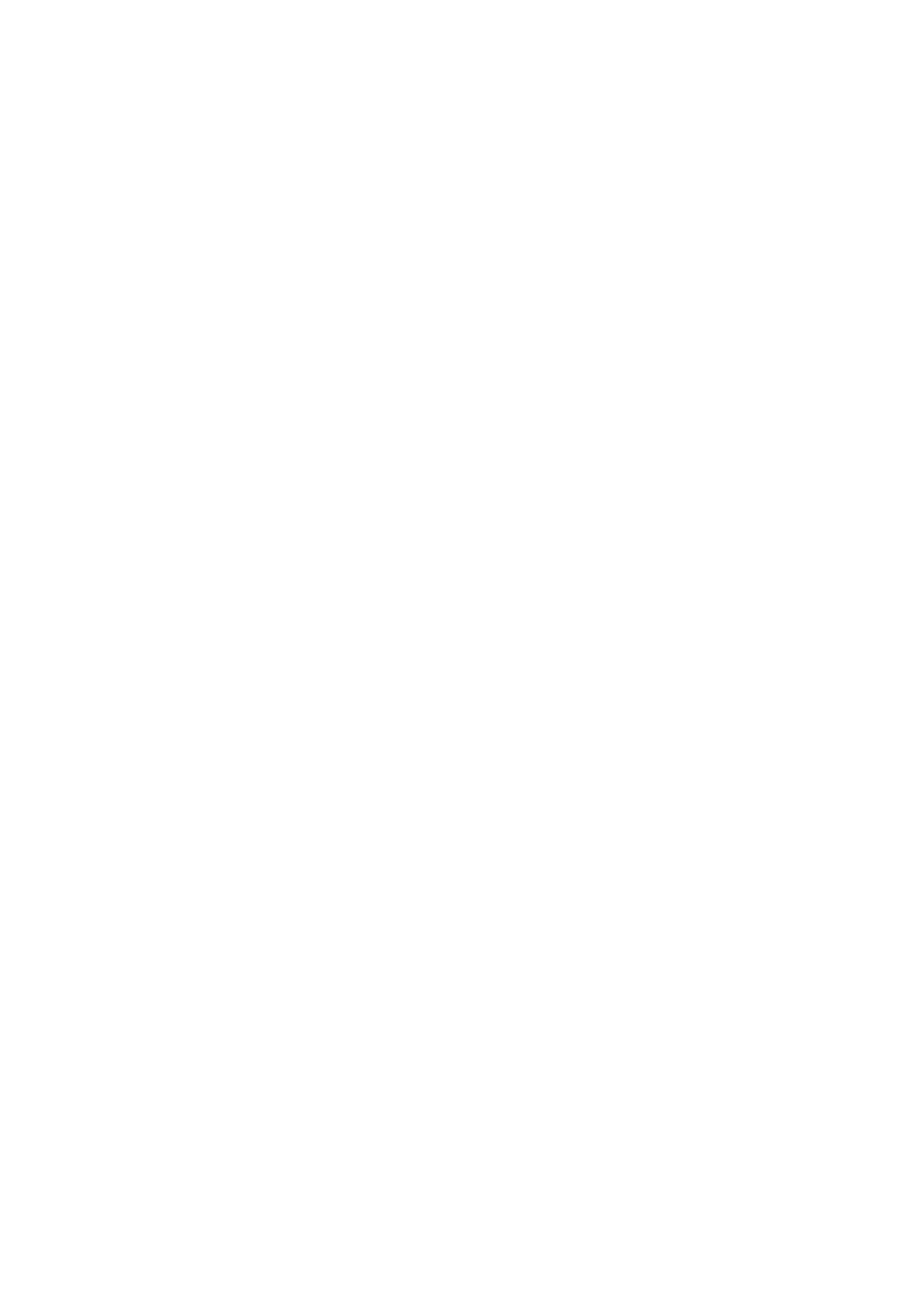
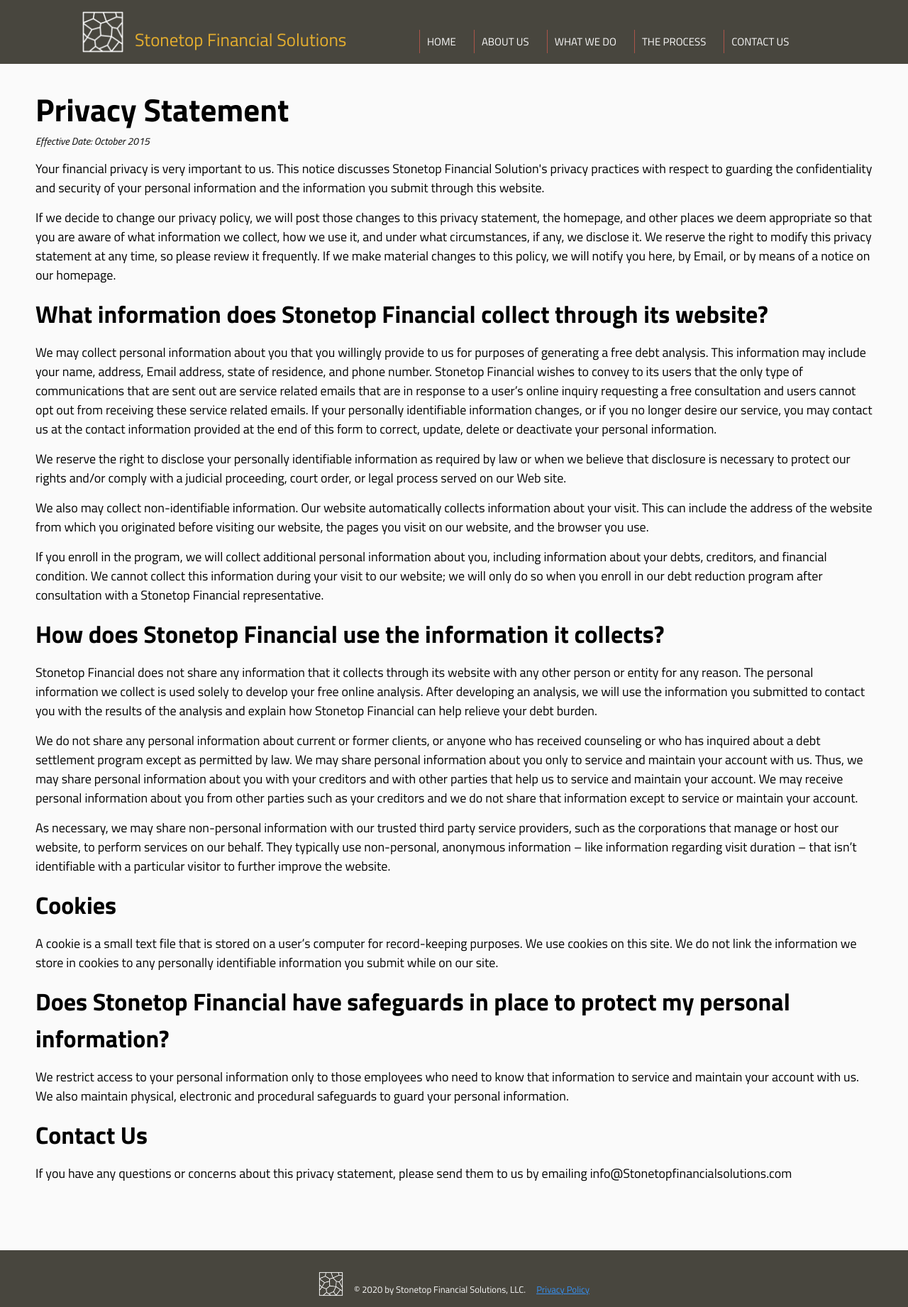
Before and after one commit to Echophase44/Stonetop-DS, a React (Vite) app in the folder Stonetop-DS/: page /privacypolicy in a window 1280 px wide. Before the commit this address had no page. Shown: the whole page at 71% size. Before the commit the page ends 800 px from the top, so only its background shows below. Built offline with nearby package versions, Linux system fonts and the light colour scheme; a web font is replaced by a local one.

Commit message:
Added route for the Privacy Page.

```diff
--- a/Stonetop-DS/src/App.jsx
+++ b/Stonetop-DS/src/App.jsx
@@ -1,6 +1,7 @@
 import React from 'react'
 import Homepage from './components/Homepage'
 import Process from './components/Process'
+import PrivacyPolicy from './components/PrivacyPolicy'
 import { Routes, Route } from 'react-router-dom'
 
 function App() {
@@ -10,6 +11,7 @@
       <Routes>
         <Route index element={<Homepage/>} />
         <Route path="/process" element={<Process/>} />
+        <Route path="/privacypolicy" element={<PrivacyPolicy/>}></Route>
       </Routes>
     </div>
   )
--- /dev/null
+++ b/Stonetop-DS/src/components/PrivacyPolicy.jsx
@@ -0,0 +1,53 @@
+import React from "react";
+import Navbar from "./Navbar";
+import Footer from "./section_components/Footer.jsx"
+import '../styles/privacypolicy.css'
+
+function PrivacyPolicy() {
+  return(
+    <div className="policy-page">
+      <Navbar />
+
+      <div className="policy-questionCard policy-padding">
+        <h1>Privacy Statement</h1>
+        <span>Effective Date: October 2015</span>
+        <p>Your financial privacy is very important to us. This notice discusses Stonetop Financial Solution's privacy practices with respect to guarding the confidentiality and security of your personal information and the information you submit through this website.</p>
+        <p>If we decide to change our privacy policy, we will post those changes to this privacy statement, the homepage, and other places we deem appropriate so that you are aware of what information we collect, how we use it, and under what circumstances, if any, we disclose it. We reserve the right to modify this privacy statement at any time, so please review it frequently. If we make material changes to this policy, we will notify you here, by Email, or by means of a notice on our homepage.</p>
+      </div>
+
+      <div className="policy-questionCard">
+        <h2>What information does Stonetop Financial collect through its website?</h2>
+        <p>We may collect personal information about you that you willingly provide to us for purposes of generating a free debt analysis. This information may include your name, address, Email address, state of residence, and phone number. Stonetop Financial wishes to convey to its users that the only type of communications that are sent out are service related emails that are in response to a user’s online inquiry requesting a free consultation and users cannot opt out from receiving these service related emails. If your personally identifiable information changes, or if you no longer desire our service, you may contact us at the contact information provided at the end of this form to correct, update, delete or deactivate your personal information.</p>
+        <p>We reserve the right to disclose your personally identifiable information as required by law or when we believe that disclosure is necessary to protect our rights and/or comply with a judicial proceeding, court order, or legal process served on our Web site.</p>
+        <p>We also may collect non-identifiable information. Our website automatically collects information about your visit. This can include the address of the website from which you originated before visiting our website, the pages you visit on our website, and the browser you use.</p>
+        <p>If you enroll in the program, we will collect additional personal information about you, including information about your debts, creditors, and financial condition. We cannot collect this information during your visit to our website; we will only do so when you enroll in our debt reduction program after consultation with a Stonetop Financial representative.</p>
+      </div>
+
+      <div className="policy-questionCard">
+        <h2>How does Stonetop Financial use the information it collects?</h2>
+        <p>Stonetop Financial does not share any information that it collects through its website with any other person or entity for any reason. The personal information we collect is used solely to develop your free online analysis. After developing an analysis, we will use the information you submitted to contact you with the results of the analysis and explain how Stonetop Financial can help relieve your debt burden.</p>
+        <p>We do not share any personal information about current or former clients, or anyone who has received counseling or who has inquired about a debt settlement program except as permitted by law. We may share personal information about you only to service and maintain your account with us. Thus, we may share personal information about you with your creditors and with other parties that help us to service and maintain your account. We may receive personal information about you from other parties such as your creditors and we do not share that information except to service or maintain your account.</p>
+        <p>As necessary, we may share non-personal information with our trusted third party service providers, such as the corporations that manage or host our website, to perform services on our behalf. They typically use non-personal, anonymous information – like information regarding visit duration – that isn’t identifiable with a particular visitor to further improve the website.</p>
+      </div>
+
+      <div className="policy-questionCard">
+        <h2>Cookies</h2>
+        <p>A cookie is a small text file that is stored on a user’s computer for record-keeping purposes. We use cookies on this site. We do not link the information we store in cookies to any personally identifiable information you submit while on our site.</p>
+      </div>
+
+      <div className="policy-questionCard">
+        <h2>Does Stonetop Financial have safeguards in place to protect my personal information?</h2>
+        <p>We restrict access to your personal information only to those employees who need to know that information to service and maintain your account with us. We also maintain physical, electronic and procedural safeguards to guard your personal information.</p>
+      </div>
+
+      <div className="policy-questionCard policy-paddingBottom">
+        <h2>Contact Us</h2>
+        <p>If you have any questions or concerns about this privacy statement, please send them to us by emailing info@Stonetopfinancialsolutions.com</p>
+      </div>
+
+      <Footer />
+    </div>
+  )
+}
+
+export default PrivacyPolicy
--- a/Stonetop-DS/src/components/section_components/Footer.jsx
+++ b/Stonetop-DS/src/components/section_components/Footer.jsx
@@ -1,4 +1,5 @@
 import React from "react";
+import { NavLink } from "react-router-dom";
 import logo from "../../assets/logo.png"
 
 function Footer() {
@@ -6,7 +7,7 @@
     <footer className="footer-main">
       <img className="footer-logo" src={logo} alt="" />
       <span className="footer-text"> © 2020 by Stonetop Financial Solutions, LLC.</span>
-      <a className="footer-privacy" href="">Privacy Policy</a>
+      <NavLink className="footer-privacy" to="/privacypolicy">Privacy Policy</NavLink>
     </footer>
   )
 }
--- /dev/null
+++ b/Stonetop-DS/src/styles/privacypolicy.css
@@ -0,0 +1,39 @@
+.policy-page{
+  display: flex;
+  flex-direction: column;
+  gap: 15px;
+  background-color: var(--white);
+}
+
+.policy-questionCard{
+  display: flex;
+  flex-direction: column;
+  padding: 0px 50px 0px 50px;
+  gap: 15px;
+}
+
+.policy-padding{
+  padding-top: 15vh;
+}
+
+.policy-paddingBottom{
+  padding-bottom: 10vh;
+}
+
+.policy-questionCard > span{
+  font-style: italic;
+  font-size: 1.4rem;
+  margin-top: -15px;
+}
+
+.policy-questionCard > h2{
+  font-size: 3.4rem;
+}
+
+.policy-questionCard > h1{
+  font-size: 4.5rem;
+}
+
+.policy-questionCard > p {
+  font-size: 1.8rem;
+}
```
